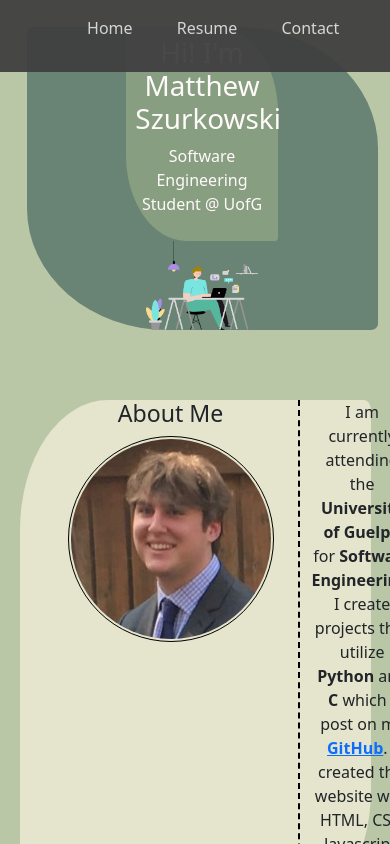
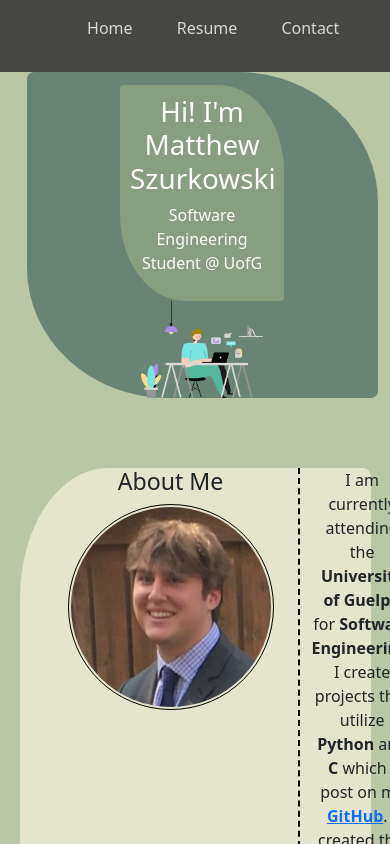
Before and after one commit to MatthewSzurkowski/MatthewSzurkowski.github.io, a plain HTML site: page index.html in a window 390 px wide. Drawn offline with nearby package versions, Linux system fonts and the light colour scheme.

Commit message:
General update

```diff
--- a/css/stylesheet.css
+++ b/css/stylesheet.css
@@ -1,7 +1,7 @@
 /*Used to temporarily fix the issue with the nav bar*/
 @media screen and (max-width: 992px) {
-    #center-welcome-area {
-        margin-top: 15%;
+    #welcome-wrapper {
+        margin-top: 15% !important;
     }
 }
 
@@ -50,6 +50,7 @@ nav a:hover {
 #welcome-box {
     background-color: #889e81;
     padding: 3%;
+    margin-top: 4%;
     width: 50%;
     height: auto;
     border-radius: 2% 40% 2% 40%;
--- a/index.html
+++ b/index.html
@@ -30,8 +30,7 @@
         </div>
       </nav>
 
-      <div class="container-fluid d-flex flex-column align-items-sm-center" id="welcome-wrapper">
-        <div class="container">
+      <div class="container d-flex flex-column align-items-sm-center" id="welcome-wrapper">
             <div class="container" id="welcome-box">
                 <h1 style="color: snow; text-align: center;">Hi! I'm Matthew Szurkowski</h1>
                 <p style="color: snow;">Software Engineering Student @ UofG</p>
@@ -39,7 +38,6 @@
             <div class="container">
                 <img class="img-fluid" id="laptop-drawing" src = "Imgs/deskDrawing.png" alt = "Drawing of a guy working" style="width: 40%; height: auto;">
             </div>
-        </div>
       </div>
 
       <!--About me section-->
```
